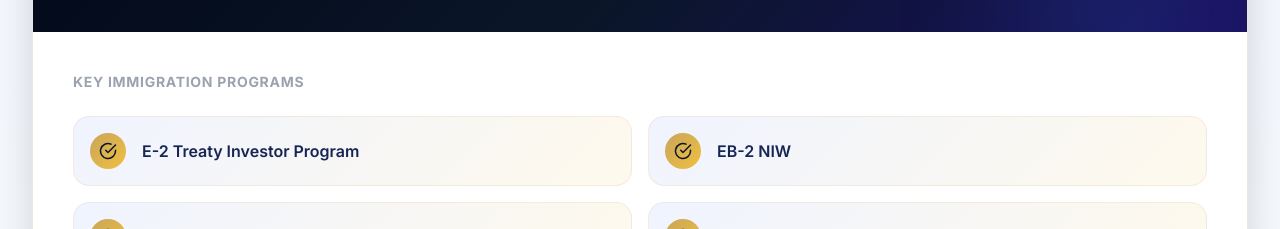
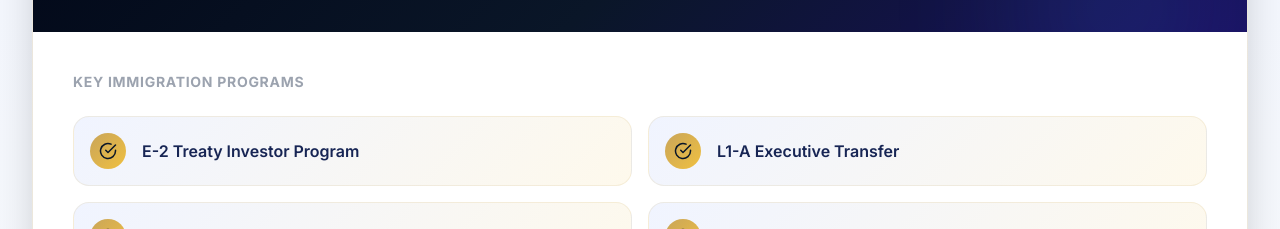
Before and after one commit to imran1001/Accurate-ConsultancyV3, a React (Vite) app: page / in a window 1280 px wide. Shown: the part 2960-3189 px from the top of the page. Built offline with nearby package versions, Linux system fonts and the light colour scheme.

Commit message:
Update highlights for United States destination

```diff
--- a/src/components/Destinations.jsx
+++ b/src/components/Destinations.jsx
@@ -7,7 +7,7 @@ const destinations = {
     flag: '🇺🇸',
     tagline: 'Land of opportunity awaits you',
     color: '#3b82f6',
-    highlights: ['E-2 Treaty Investor Program', 'EB-2 NIW', 'F-1 Student Visa', 'B1/B2 Tourist Visa']
+    highlights: ['E-2 Treaty Investor Program', 'L1-A Executive Transfer', 'F-1 Student Visa', 'B1/B2 Tourist Visa']
   },
   uk: {
     name: 'United Kingdom',
```
